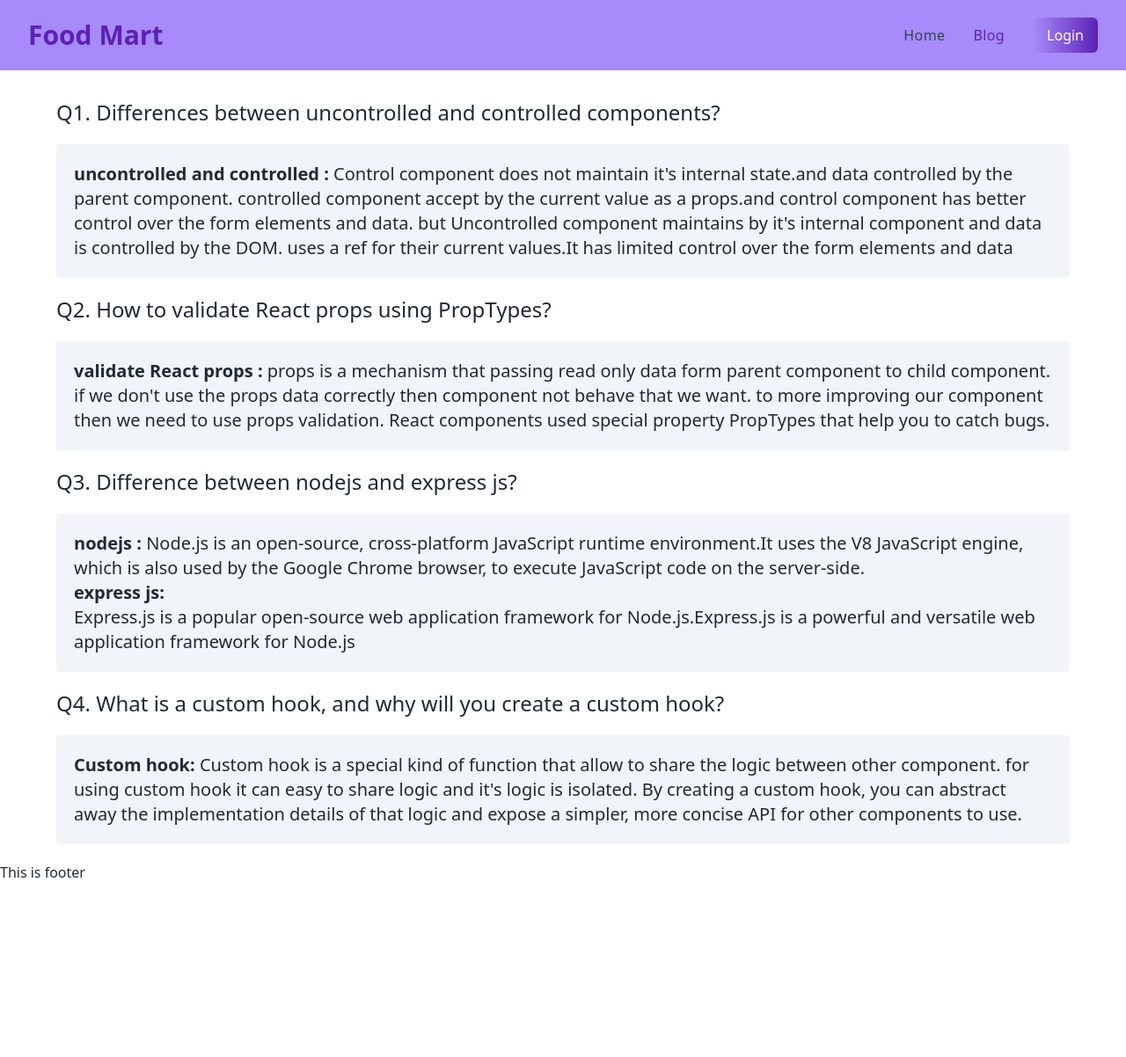
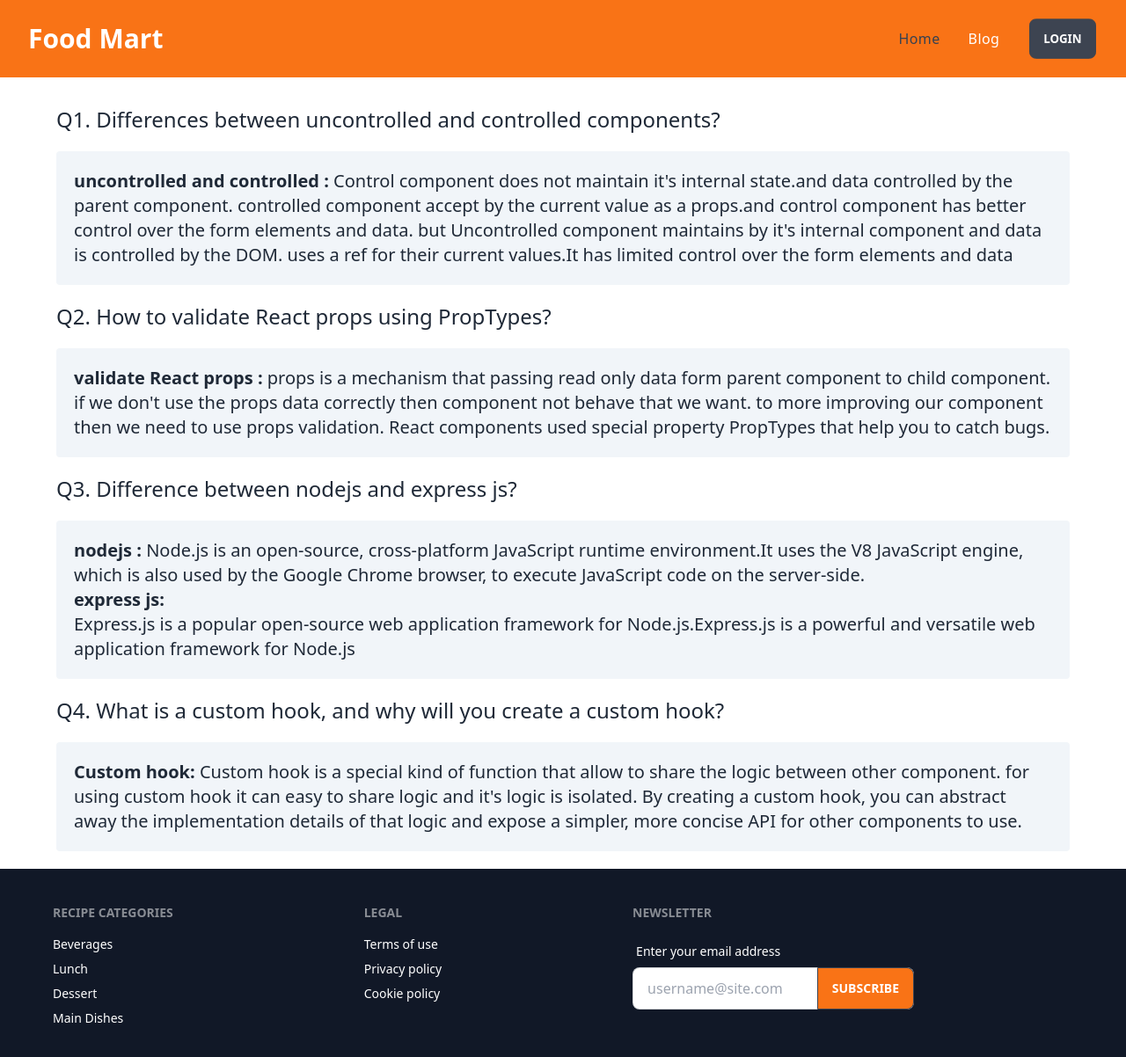
Before and after one commit to shukumar-542/chef-recipe-client, a React (Vite) app: page /blog in a window 1280 px wide. Shown: the top 1202 px of the page at 88% size. Before the commit the page ends 1004 px from the top, so only its background shows below. Built offline with nearby package versions, Linux system fonts and the light colour scheme; no server answers.

Commit message:
responsive home page

```diff
--- a/src/Pages/Home/Home.jsx
+++ b/src/Pages/Home/Home.jsx
@@ -25,28 +25,30 @@ const Home = () => {
             <div className=''>
                 <div className='flex flex-col px-10  lg:flex-row my-container lg:justify-between space-y-5 items-center mb-10 '>
                     <div className='space-y-4 text-center lg:text-left'>
-                        <h1 className='font-extrabold text-5xl lg:w-1/2'>Lorem ipsum dolor sit amet, consectetur adipisicing elit. Pariatur, illo.</h1>
-                        <p className='text-gray-500'>Lorem ipsum dolor sit amet consectetur.</p>
+                        <h1 className='font-extrabold text-5xl lg:w-1/2 text-orange-500'>Enjoy Cooking</h1>
+                        <p className='text-gray-500 text-5xl font-bold'>Browse Thought Over 500 Recipes</p>
 
                     </div>
-                    <div className='w-4/5'>
+                    <div className='w-1/2'>
                         <LazyLoadImage src={img} className='rounded-lg' alt="" />
                     </div>
                 </div>
             </div>
-            <div className='grid grid-cols-3 gap-4  my-container lg:justify-between space-y-5 items-center mb-10 '>
+            <div className='grid lg:grid-cols-3 md:grid-cols-2 gap-4  my-container lg:justify-between space-y-5 items-center mb-10 '>
 
                 {
                     chefs?.map(chef=>(<div key={chef?.id} className="card w-96 bg-base-100 shadow-xl ">
                     <figure><LazyLoadImage src={chef.picture}  width={600} height={400} alt="img" /></figure>
                     <div className="card-body">
-                        <h2 className="card-title">{chef?.name}</h2>
-                        <p>Year Of experience  : {chef?.years_of_experience}</p>
-                        <p>Total Recipe : {chef?.num_recipes}</p>
-                        <p>Likes : {chef?.likes}</p>
+                        <h2 className="card-title text-orange-500 font-bold text-2xl">{chef?.name}</h2>
+                        <p className='text-xl '>Year Of experience  : {chef?.years_of_experience}</p>
+                        <div className='flex my-2'>
+                        <p className='font-bold'>Total Recipe : {chef?.num_recipes}</p>
+                        <p className='font-bold'>Likes : {chef?.likes}</p>
+                        </div>
                         <div className="card-actions justify-end">
                             <Link to={`/recipe/${chef?.id}`}>
-                            <button className="btn btn-primary">View Recipe</button>
+                            <button className="btn btn-primary border-none">View Recipe</button>
                             </Link>
                         </div>
                     </div>
--- a/src/Pages/Shared/Footer/Footer.jsx
+++ b/src/Pages/Shared/Footer/Footer.jsx
@@ -2,9 +2,38 @@ import React from 'react';
 
 const Footer = () => {
     return (
-        <div>
-            <h1>This is footer</h1>
-        </div>
+
+        <footer className="footer p-10 bg-gray-900 text-base-content ">
+
+            <div className='ms-5'>
+                <span className="footer-title text-white">Recipe Categories</span>
+                <a className="link link-hover text-white">Beverages</a>
+                <a className="link link-hover text-white">Lunch</a>
+                <a className="link link-hover text-white">Dessert</a>
+                <a className="link link-hover text-white">Main Dishes</a>
+            </div>
+
+            <div>
+                <span className="footer-title text-white">Legal</span>
+                <a className="link link-hover text-white">Terms of use</a>
+                <a className="link link-hover text-white">Privacy policy</a>
+                <a className="link link-hover text-white">Cookie policy</a>
+            </div>
+            <div>
+                <span className="footer-title text-white">Newsletter</span>
+                <div className="form-control w-80">
+                    <label className="label">
+                        <span className="label-text text-white">Enter your email address</span>
+                    </label>
+                    <div className="relative">
+                        <input type="text" placeholder="username@site.com" className="input input-bordered w-full pr-16" />
+                        <button className="btn bg-orange-500 hover:bg-orange-600 absolute top-0 right-0 rounded-l-none">Subscribe</button>
+                    </div>
+                </div>
+            </div>
+
+        </footer>
+
     );
 };
 
--- a/src/Pages/Shared/Header/Header.jsx
+++ b/src/Pages/Shared/Header/Header.jsx
@@ -20,10 +20,10 @@ const Header = () => {
 
     // console.log(user?.photoURL);
     return (
-        <div className='bg-violet-400'>
+        <div className='bg-orange-500'>
             <div className=' py-5 mx-auto sm:max-w-full md:max-w-full lg:max-w-screen-xl lg:px-8 '>
                 <div className='relative flex items-center justify-between'>
-                    <div className='font-bold text-3xl text-violet-800'>Food Mart</div>
+                    <div className='font-bold text-3xl text-white'>Food Mart</div>
                     <ul className='items-center hidden space-x-8 lg:flex'>
                         <li>
                             <NavLink
@@ -55,7 +55,7 @@ const Header = () => {
                         user ?  <Link to='/login' className='hidden lg:block'>
                         <button className='btn-primary' onClick={handleLogOUt}>logOut</button>
                     </Link> :  <Link to='/login' className='hidden lg:block'>
-                            <button className='btn-primary'>Login</button>
+                            <button className='btn  '>Login</button>
                         </Link>
                        }
 
@@ -77,7 +77,7 @@ const Header = () => {
                                     <div className='p-5 bg-white border rounded shadow-sm'>
                                         <div className='flex items-center justify-between mb-4'>
                                             <div>
-                                                <h1 className='font-bold text-2xl text-violet-800'>Food Mart</h1>
+                                                <h1 className='font-bold text-2xl text-orange-500'>Food Mart</h1>
                                             </div>
                                             <div>
                                                 <button
@@ -119,7 +119,7 @@ const Header = () => {
                                                         <button className='btn-primary '>LogOut</button>
                                                     </li> :
                                                     <li>
-                                                        <button className='btn-primary '>LogOut</button>
+                                                        <button className='btn-primary '>Login</button>
                                                     </li>
                                                 }
 
--- a/src/index.css
+++ b/src/index.css
@@ -7,13 +7,13 @@
     @apply px-4 py-5 mx-auto sm:max-w-xl md:max-w-full lg:max-w-screen-xl  lg:py-5
   }
 .active{
-    @apply font-medium tracking-wide text-violet-800 transition-colors duration-200
+    @apply font-medium tracking-wide text-white transition-colors duration-200
   }
 
   .default{
-    @apply font-medium tracking-wide text-gray-700 transition-colors duration-200 hover:text-violet-600
+    @apply font-medium tracking-wide text-gray-700 transition-colors duration-200 hover:text-white
   }
 
   .btn-primary{
-    @apply rounded-md text-white py-2 px-4  bg-gradient-to-r from-violet-400 to-violet-800
+    @apply rounded-md text-white py-2 px-4  bg-gradient-to-r from-orange-400 to-orange-600
   }
```
